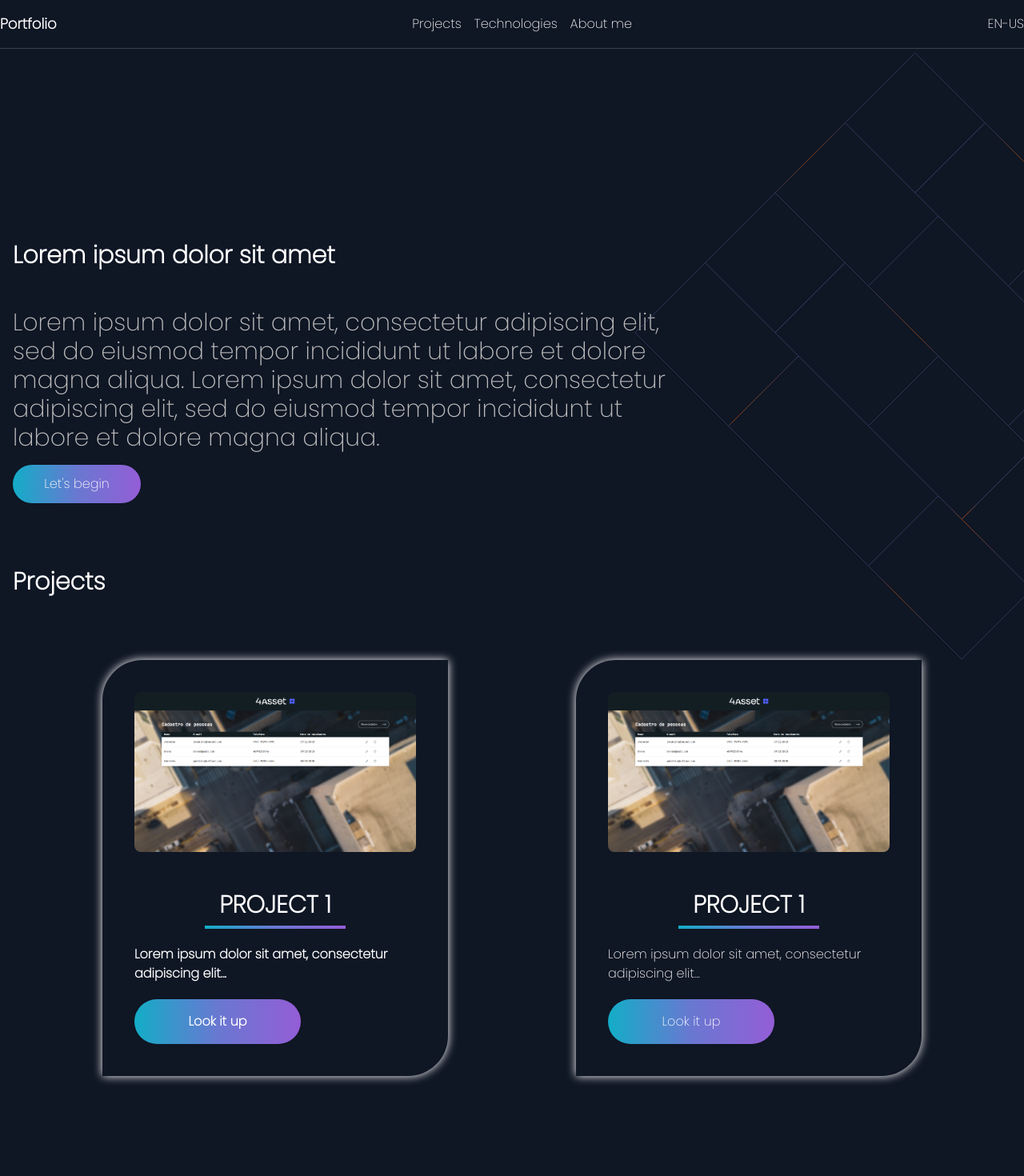
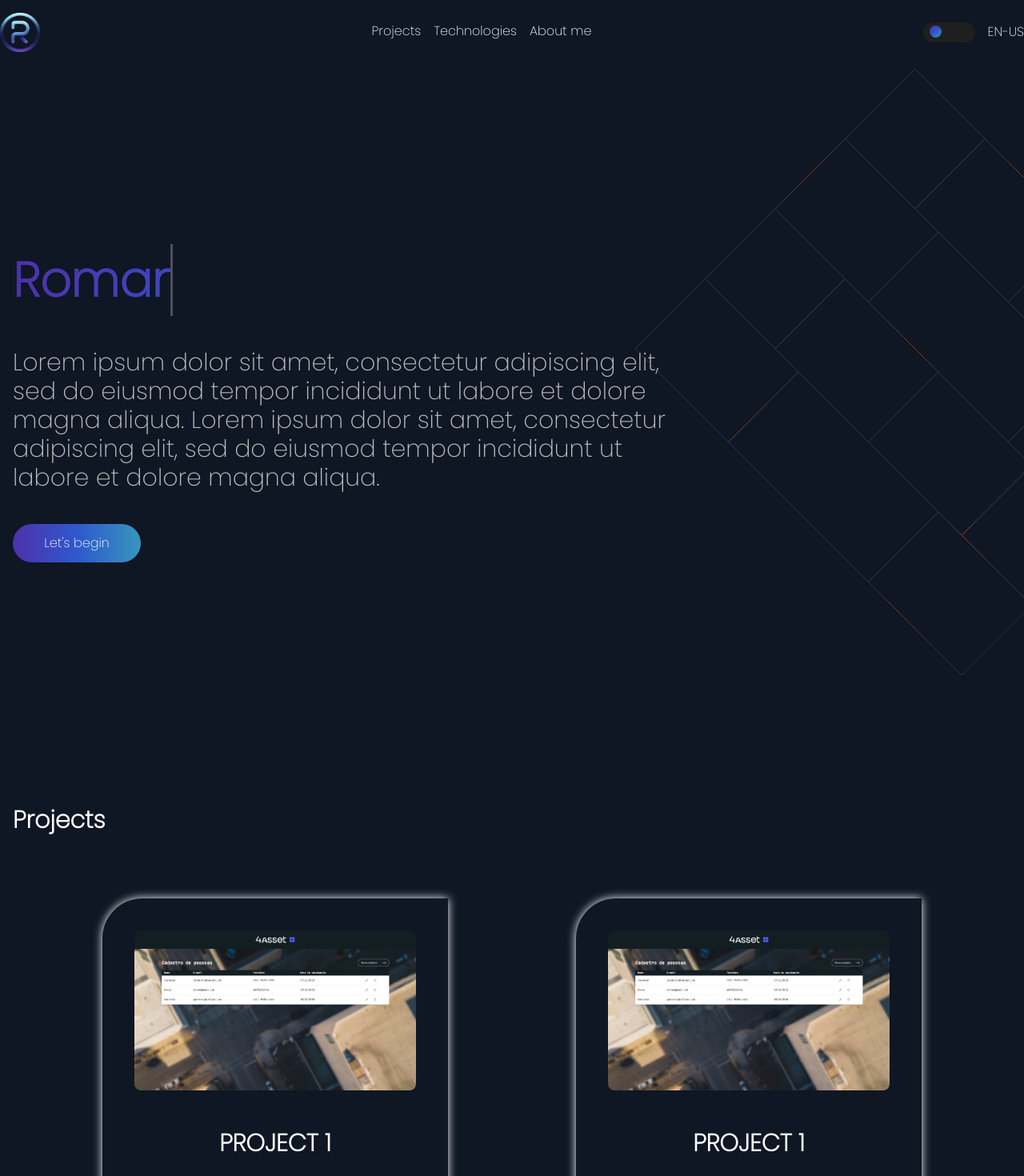
Before and after one commit to romanostd/portfolio-web, an Angular app: page / in a window 1280 px wide. Shown: the top 1470 px of the page at 80% size. Built offline with nearby package versions, Linux system fonts and the light colour scheme.

Commit message:
feat: timeline and some styles added

```diff
--- a/src/app/app.component.html
+++ b/src/app/app.component.html
@@ -1,33 +1,35 @@
 <div class="font-poppins overflow-x-hidden">
-  <header
-    class="container mx-auto flex items-center justify-between py-4 border-b border-gray-700"
-  >
-    <div class="flex items-center">
-      <span class="text-white font-semibold text-lg">Portfolio</span>
+  <header class="container mx-auto flex items-center justify-between py-4">
+    <div class="flex">
+      <img src="../assets/logo.png" alt="Project 1" width="50" height="45" />
     </div>
 
     <nav class="hidden md:flex space-x-4">
-      <a href="#" class="text-white hover:text-blue-500">Projects</a>
-      <a href="#" class="text-white hover:text-blue-500">Technologies</a>
-      <a href="#" class="text-white hover:text-blue-500">About me</a>
+      <a href="#" class=" nav-link  text-white">Projects</a>
+      <a href="#" class="nav-link text-white">Technologies</a>
+      <a href="#" class="nav-link text-white">About me</a>
     </nav>
 
     <div class="flex space-x-4">
+      <label class="switch">
+        <input type="checkbox" />
+        <span class="slider"></span>
+      </label>
       <a href="#" class="text-white hover:text-blue-500"> EN-US </a>
     </div>
   </header>
 
-  <section class="relative container mx-auto px-4 pt-60">
+  <section class="relative container mx-auto px-4 py-56">
     <div class="flex justify-between">
       <div>
-        <h2 class="text-3xl text-white font-bold mb-8">
-          Lorem ipsum dolor sit amet
-        </h2>
-        <div class="py-4 text-white max-w-[850px] mx-auto text-3xl color-pink">
+        <div class="loader">
+          <span class="loader-text">{{ title }}</span>
+        </div>
+        <div class="py-10 text-white max-w-[850px] mx-auto text-3xl color-pink">
           Lorem ipsum dolor sit amet, consectetur adipiscing elit, sed do
-          eiusmod tempor incididunt ut labore et dolore magna aliqua.
-          Lorem ipsum dolor sit amet, consectetur adipiscing elit, sed do
-          eiusmod tempor incididunt ut labore et dolore magna aliqua.
+          eiusmod tempor incididunt ut labore et dolore magna aliqua. Lorem
+          ipsum dolor sit amet, consectetur adipiscing elit, sed do eiusmod
+          tempor incididunt ut labore et dolore magna aliqua.
         </div>
 
         <div>
@@ -39,7 +41,6 @@
         alt="Pattern"
         class="absolute right-36 top-96 transform translate-x-1/2 -translate-y-1/2"
       />
-
     </div>
   </section>
   <section class="container mx-auto px-4 py-20">
@@ -60,12 +61,10 @@
           </h3>
           <div class="mt-2 w-1/2 mx-auto h-1 project-title-border"></div>
 
-          <p class="my-5 text-white font-semibold">
+          <p class="text-white my-5">
             Lorem ipsum dolor sit amet, consectetur adipiscing elit...
           </p>
-          <button class="main-button w-52 h-14 font-semibold">
-            Look it up
-          </button>
+          <button class="main-button w-52 h-14">Look it up</button>
         </div>
       </div>
 
@@ -90,7 +89,7 @@
         </div>
       </div>
 
-      <div class="projects-card p-4 z-50">
+      <div class="projects-card p-4">
         <div class="p-6">
           <img
             class="border-radius"
@@ -98,13 +97,13 @@
             alt="Project 1"
           />
         </div>
-        <div class="p-6 ">
+        <div class="p-6">
           <h3 class="text-center text-white text-3xl font-semibold">
             PROJECT 1
           </h3>
           <div class="mt-2 w-1/2 mx-auto h-1 project-title-border"></div>
 
-          <p class="text-gray-400 my-5">
+          <p class="text-white my-5">
             Lorem ipsum dolor sit amet, consectetur adipiscing elit...
           </p>
           <button class="main-button w-52 h-14">Look it up</button>
@@ -125,7 +124,7 @@
           </h3>
           <div class="mt-2 w-1/2 mx-auto h-1 project-title-border"></div>
 
-          <p class="text-gray-400 my-5">
+          <p class="text-white my-5">
             Lorem ipsum dolor sit amet, consectetur adipiscing elit...
           </p>
           <button class="main-button w-52 h-14">Look it up</button>
@@ -135,6 +134,21 @@
   </section>
   <section class="container mx-auto px-4 py-8">
     <h2 class="text-3xl text-white font-bold mb-8">Technologies</h2>
+    <div class="space-y-4 mb-4">
+      <div>
+        <div class="flex justify-between">
+          <div class="text-white">HTML</div>
+          <div class="text-white">Advanced</div>
+        </div>
+
+        <div class="bg-gray-700 rounded-full h-2.5 dark:bg-gray-700">
+          <div
+            class="bg-linear-gradient h-2.5 rounded-full"
+            style="width: 90%"
+          ></div>
+        </div>
+      </div>
+    </div>
     <div class="space-y-4">
       <div>
         <div class="flex justify-between">
@@ -151,6 +165,27 @@
       </div>
     </div>
   </section>
+  <section class="timeline-container container mx-auto px-4 py-8">
+    <h2 class="text-3xl text-white font-bold mb-8">About me</h2>
+
+    <div class="timeline-navigation prev" (click)="scrollLeft()">&#10094;</div>
+
+    <div class="timeline-wrapper" #timelineWrapper>
+      <div class="timeline">
+        <div class="timeline-item" *ngFor="let item of timelineItems; let i = index">
+          <div class="timeline-date text-white">{{ item.date }}</div>
+          <div class="timeline-dot"></div>
+          <div class="timeline-content">{{ item.content }}</div>
+        </div>
+      </div>
+      <div class="timeline-line"></div>
+    </div>
+
+    <div class="timeline-navigation next" (click)="scrollRight()">&#10095;</div>
+  </section>
+
+
+
   <footer class="text-center py-4">
     <p class="text-gray-400">
       &copy; 2023 Romano M. Stedile. All Rights Reserved.
--- a/src/app/app.component.scss
+++ b/src/app/app.component.scss
@@ -6,6 +6,10 @@
 
 .bg-linear-gradient {
   background: linear-gradient(to right, $color-linear-gradient);
+}
+
+.color-linear-gradient {
+  color: linear-gradient(to right, $color-linear-gradient);
 }
 
 .projects-card {
@@ -22,9 +26,108 @@
 }
 
 .project-title-border {
-    background-image: linear-gradient(to right, $color-linear-gradient);
 }
 
 .border-radius {
     border-radius: 8px;
 }
+
+.nav-link {
+  position: relative;
+  display: inline-block;
+  padding-bottom: 4px;
+}
+
+.nav-link::after {
+  content: '';
+  position: absolute;
+  left: 0;
+  bottom: 0;
+  width: 0;
+  height: 2px;
+  background-image: linear-gradient(to right, $color-linear-gradient);
+
+  transition: width 0.5s ease-in-out;
+}
+
+.nav-link:hover::after {
+  width: 100%;
+}
+
+
+
+
+.timeline-container {
+  position: relative;
+  overflow: hidden;
+  width: 100%;
+
+  .timeline-navigation {
+    position: absolute;
+    top: 50%;
+    transform: translateY(-50%);
+    cursor: pointer;
+    background: rgba(0, 0, 0, 0.5);
+    color: white;
+    padding: 1rem;
+    z-index: 10;
+
+    &.prev { left: 0; }
+    &.next { right: 0; }
+  }
+
+  .timeline-wrapper {
+    overflow: hidden;
+    white-space: nowrap;
+    position: relative;
+  }
+
+  .timeline {
+    display: inline-flex;
+    transition: transform 0.3s ease;
+  }
+
+  .timeline-item {
+    display: inline-block;
+    width: 400px;
+    vertical-align: top;
+    padding: 1rem;
+    white-space: normal;
+    text-align: center;
+  }
+
+  .timeline-date {
+    position: relative;
+    padding: 1rem 0;
+  }
+
+  .timeline-dot {
+    position: relative;
+    top: -3.5rem;
+    left: 50%;
+    transform: translateX(-50%);
+    height: 10px;
+    width: 10px;
+    background: white;
+    border-radius: 50%;
+    z-index: 5;
+  }
+
+  .timeline-content {
+    padding: 1rem;
+
+    border-radius: 10px;
+    color: white;
+  }
+
+  .timeline-line {
+    width: 2600px;
+    position: absolute;
+    top: 20px;
+    left: 0;
+    right: 0;
+    height: 2px;
+    background: white;
+    z-index: 1;
+  }
+}
--- a/src/app/app.component.ts
+++ b/src/app/app.component.ts
@@ -1,10 +1,67 @@
-import { Component } from '@angular/core';
+import { Component, ElementRef, OnInit, ViewChild } from '@angular/core';
 
 @Component({
   selector: 'app-root',
   templateUrl: './app.component.html',
   styleUrls: ['./app.component.scss']
 })
-export class AppComponent {
-  title = 'portfolio-web';
+
+export class AppComponent implements OnInit{
+
+  @ViewChild('timelineWrapper') timelineWrapper!: ElementRef;
+
+  public timelineItems = [
+    {
+      date: '2018',
+      content: 'Lorem ipsum dolor sit amet, consectetur adipiscing elit, sed do eiusmod tempor incididunt ut labore et dolore magna aliqua.'
+    },
+    {
+      date: '2019',
+      content: 'Lorem ipsum dolor sit amet, consectetur adipiscing elit, sed do eiusmod tempor incididunt ut labore et dolore magna aliqua.'
+    },
+    {
+      date: '2020',
+      content: 'Lorem ipsum dolor sit amet, consectetur adipiscing elit, sed do eiusmod tempor incididunt ut labore et dolore magna aliqua.'
+    },
+    {
+      date: '2021',
+      content: 'Lorem ipsum dolor sit amet, consectetur adipiscing elit, sed do eiusmod tempor incididunt ut labore et dolore magna aliqua.'
+    },
+    {
+      date: '2021',
+      content: 'Lorem ipsum dolor sit amet, consectetur adipiscing elit, sed do eiusmod tempor incididunt ut labore et dolore magna aliqua.'
+    },
+
+    {
+      date: '2021',
+      content: 'Lorem ipsum dolor sit amet, consectetur adipiscing elit, sed do eiusmod tempor incididunt ut labore et dolore magna aliqua.'
+    },
+
+    {
+      date: '2021',
+      content: 'Lorem ipsum dolor sit amet, consectetur adipiscing elit, sed do eiusmod tempor incididunt ut labore et dolore magna aliqua.'
+    }
+  ];
+
+  scrollLeft() {
+    this.timelineWrapper.nativeElement.scrollBy({ left: -250, behavior: 'smooth' });
+  }
+
+  scrollRight() {
+    this.timelineWrapper.nativeElement.scrollBy({ left: 250, behavior: 'smooth' });
+  }
+
+
+  title?: string;
+  private texts: string[] = ['Romano Marcos Stedile', 'Full Stack Developer'];
+  private currentIndex = 0;
+
+  ngOnInit(): void {
+    this.title = this.texts[this.currentIndex];
+
+    setInterval(() => {
+      this.currentIndex = (this.currentIndex + 1) % this.texts.length;
+      this.title = this.texts[this.currentIndex];
+    }, 6000);
+  }
 }
--- a/src/index.html
+++ b/src/index.html
@@ -5,7 +5,7 @@
   <title>Portfolio Web</title>
   <base href="/">
   <meta name="viewport" content="width=device-width, initial-scale=1">
-  <link rel="icon" type="image/x-icon" href="favicon.ico">
+  <link rel="icon" type="image/x-icon" href="./assets/logo.png">
 </head>
 <body>
   <app-root></app-root>
--- a/src/styles.scss
+++ b/src/styles.scss
@@ -4,7 +4,10 @@
 @import url("https://fonts.googleapis.com/css2?family=Poppins:wght@100;200&display=swap");
 
 $color-dark-blue: #0F1624;
-$color-linear-gradient: #13ADC7, #6978D1, #945DD6;
+$color-linear-gradient:
+#4E31AA,
+#2F58CD,
+#3795BD;
 $color-light-pink: #BCBCBC;
 $color-white: #ffff;
 
@@ -17,5 +20,95 @@ $color-white: #ffff;
 }
 
 body {
-  background-color: #0F1624;
+  background-color: $color-dark-blue;
 }
+
+//slider
+
+.switch {
+  font-size: 17px;
+  position: relative;
+  display: inline-block;
+  width: 3.8em;
+  height: 1.5sem;
+}
+
+.switch input {
+  opacity: 0;
+  width: 0;
+  height: 0;
+}
+
+.slider {
+  position: absolute;
+  cursor: pointer;
+  top: 0;
+  left: 0;
+  right: 0;
+  bottom: 0;
+  background: #1f1f1f;
+  transition: .4s;
+  border-radius: 30px;
+}
+
+.slider::before {
+  position: absolute;
+  content: "";
+  height: 15px;
+  width: 15px;
+  border-radius: 20px;
+  left: 8px;
+  bottom: 6px;
+  background: linear-gradient(144deg,$color-linear-gradient);
+  transition: .4s;
+}
+
+.switch input:checked + .slider:before {
+  transform: translateX(2.1em);
+}
+
+.intro {
+  color: #fff;
+  padding-right: 0.5em;
+  font-size: 22px;
+}
+
+//animated text
+
+.loader {
+  position: relative;
+  overflow: hidden;
+  border-right: 3px solid;
+  width: 0px;
+  animation: typewriter 3s steps(15)  infinite alternate , blink 3s steps(15) infinite;
+}
+
+.loader-text {
+  font-size: 60px;
+  font-weight: 700;
+  background: linear-gradient(to right, $color-linear-gradient);
+  -webkit-background-clip: text;
+  -webkit-text-fill-color: transparent;
+  white-space: nowrap;
+}
+
+@keyframes typewriter {
+  0% {
+    width: 0px;
+  }
+
+  100% {
+    width: 750px;
+  }
+}
+
+@keyframes blink {
+  0% {
+    border-right-color: rgba(255,255,255,.75);
+    ;
+  }
+
+  100% {
+    border-right-color: transparent;
+  }
+}
```
Also changed, not shown: src/assets/logo.png (added).
